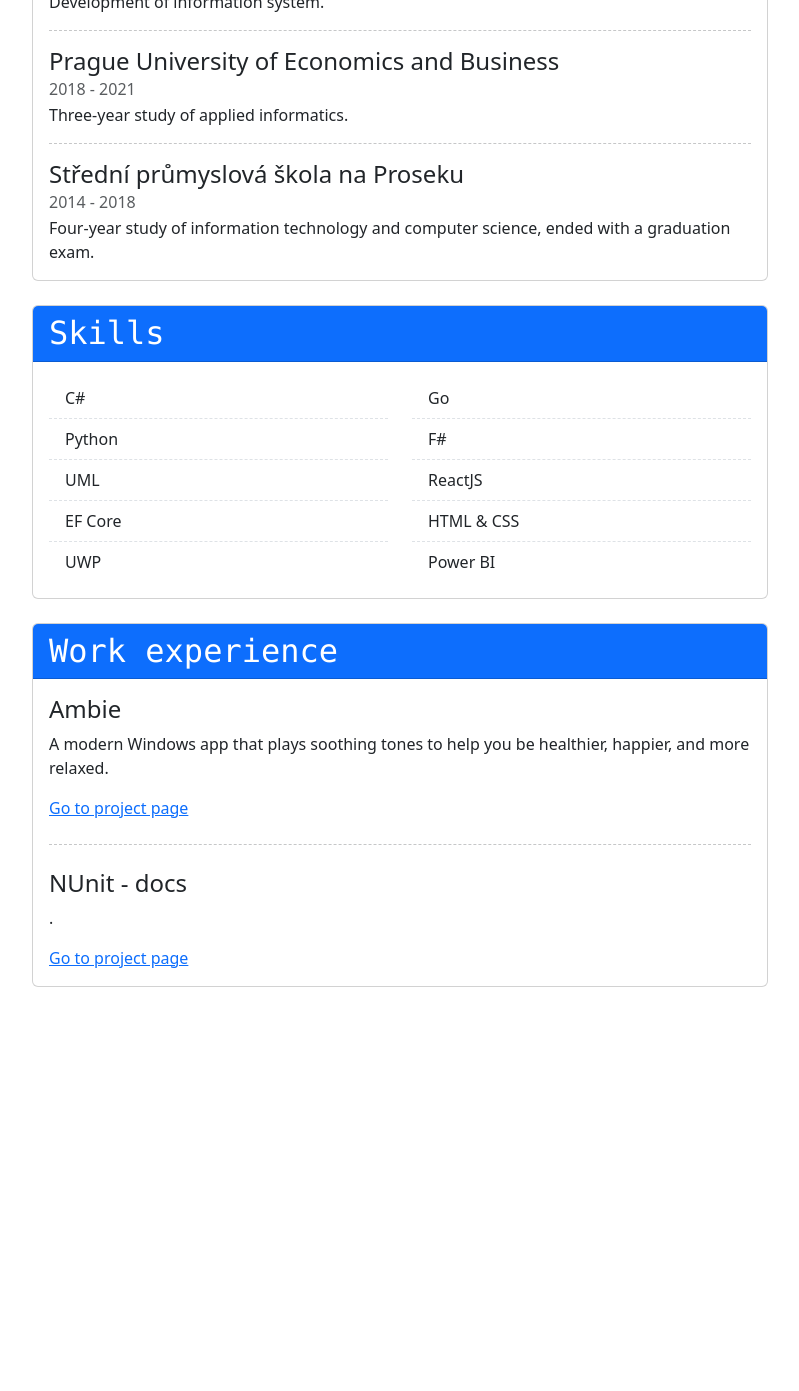
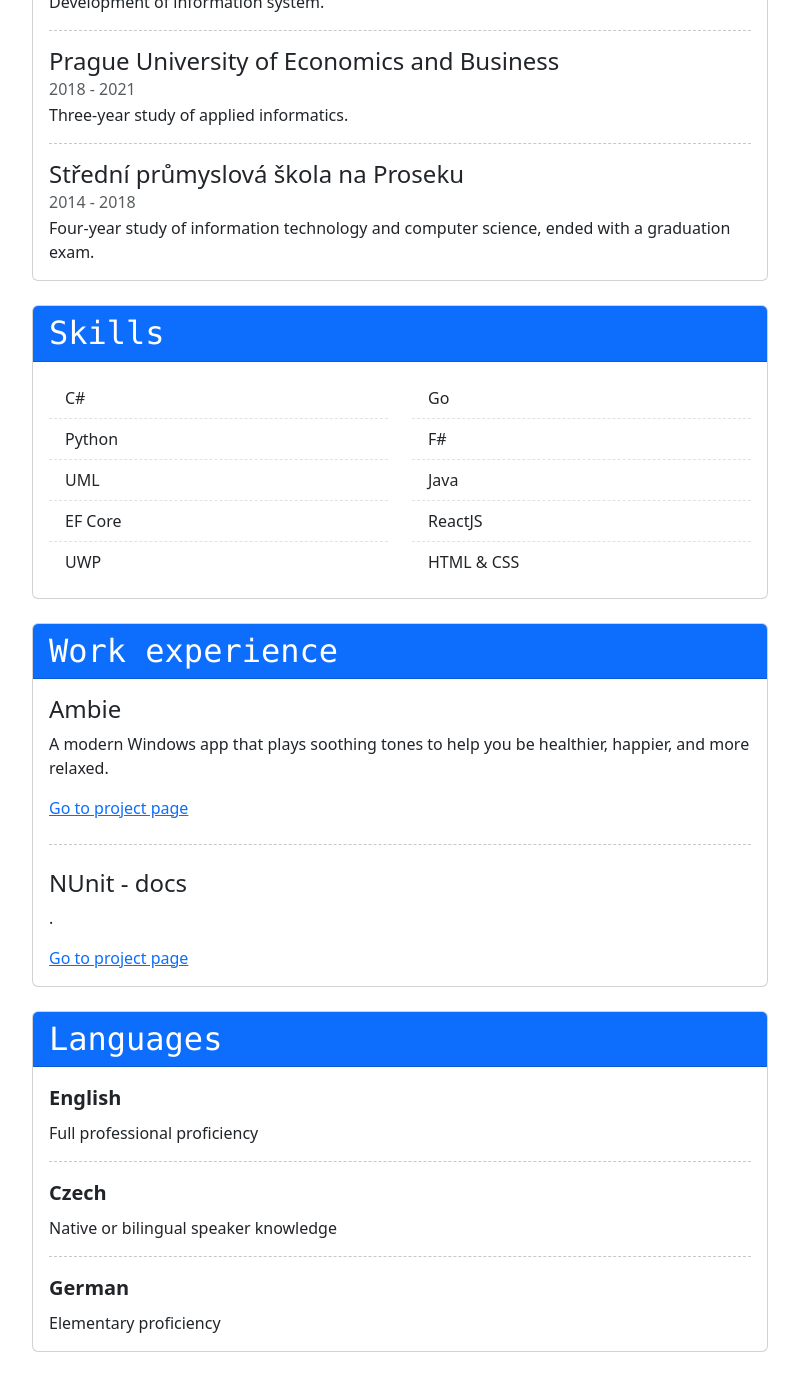
Before and after one commit to MichalMoudry/michalmoudry.github.io, a Jekyll site: the page built from index.html, in a window 1280 px wide and 1400 px high, scrolled down 1055 px. Shown: the top 1391 px of the window, without its empty margins (430-1229 px from the left). Built offline with Jekyll 4.4.1, drawn with Linux system fonts in a browser that asks for light colours; before the commit the page ends 2090 px from its top, so only the background shows below that.

Commit message:
Finished v1.0

```diff
--- a/_includes/skills.html
+++ b/_includes/skills.html
@@ -16,9 +16,9 @@
             <ul class="list-group list-group-flush">
                 <li class="list-group-item border-dashed">Go</li>
                 <li class="list-group-item border-dashed">F#</li>
+                <li class="list-group-item border-dashed">Java</li>
                 <li class="list-group-item border-dashed">ReactJS</li>
                 <li class="list-group-item border-dashed">HTML & CSS</li>
-                <li class="list-group-item border-dashed">Power BI</li>
             </ul>
         </div>
     </div>
--- a/index.html
+++ b/index.html
@@ -66,6 +66,22 @@ layout: default
             <div class="card mt-4">
                 {% include osscontribs.html %}
             </div>
+
+            <div class="card mt-4">
+                <div class="card-header text-bg-primary">
+                    <h2 class="font-monospace mb-0">Languages</h2>
+                </div>
+                <div class="card-body">
+                    <p class="card-title fs-5 fw-bold">English</p>
+                    <p class="card-text">Full professional proficiency</p>
+                    <hr class="border-dashed" />
+                    <p class="card-title fs-5 fw-bold">Czech</p>
+                    <p class="card-text">Native or bilingual speaker knowledge</p>
+                    <hr class="border-dashed" />
+                    <p class="card-title fs-5 fw-bold">German</p>
+                    <p class="card-text">Elementary proficiency</p>
+                </div>
+            </div>
         </div>
     </div>
 </div>
```
